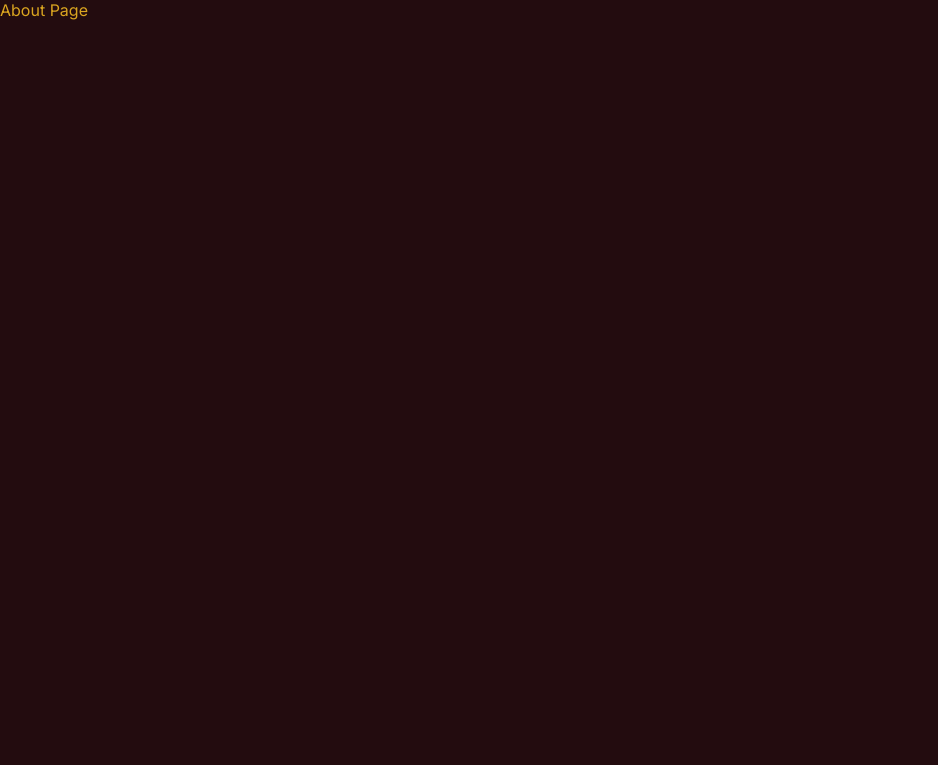
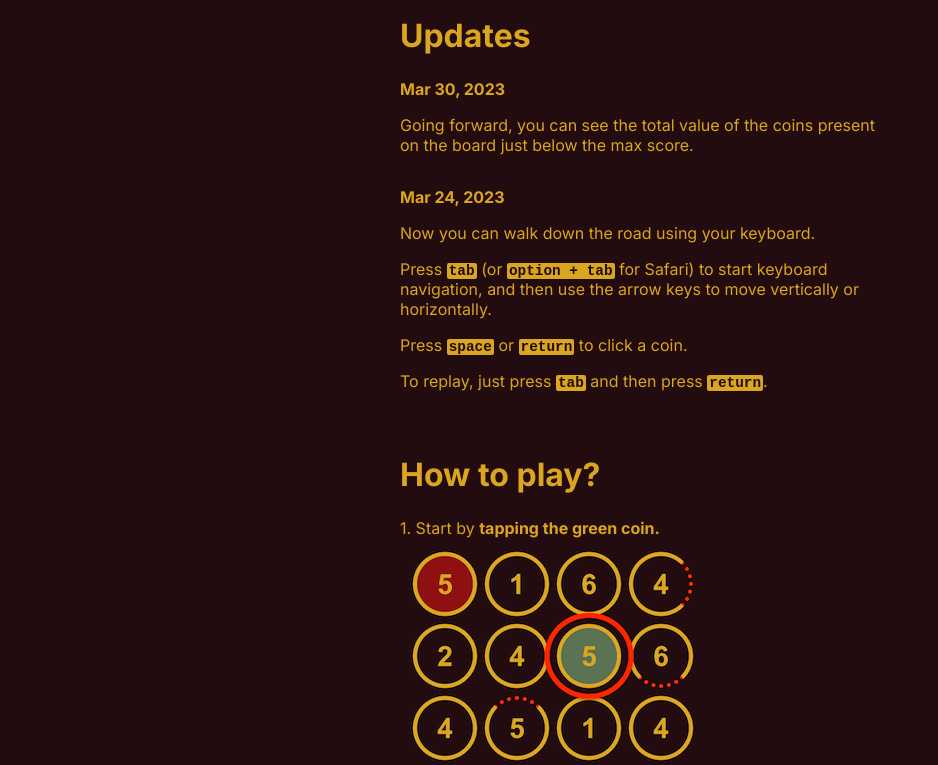
Before and after one commit to ra-jeev/goldroad, a Next.js app: page /about in a window 1280 px wide. Shown: the top 765 px of the page, without its empty margins (0-938 px from the left). Built offline with nearby package versions, Linux system fonts and the light colour scheme.

Commit message:
feat: add about page

```diff
--- /dev/null
+++ b/app/about/page.module.css
@@ -0,0 +1,52 @@
+.about-container {
+  display: flex;
+  flex-direction: column;
+  align-items: center;
+  gap: 1rem;
+}
+
+.about-section {
+  padding: 1rem;
+  width: 100%;
+}
+
+.title {
+  font-size: 2rem;
+  font-weight: bolder;
+  margin-bottom: 1.5rem;
+}
+
+.about-section p {
+  margin: 0 0 1rem;
+}
+
+.about-footer {
+  margin-top: 2rem;
+  display: flex;
+  flex-direction: column;
+  align-items: center;
+  line-height: 1.5;
+  padding: 1rem;
+  width: 100%;
+}
+
+.play-game-link {
+  line-height: 1;
+  margin-top: 2rem;
+  font-size: 1.25rem;
+}
+
+.kbd {
+  background-color: rgb(var(--ui-foreground));
+  color: rgb(var(--ui-background));
+  padding: 0 2px;
+  border-radius: 2px;
+  font-size: 0.9rem;
+}
+
+@media screen and (min-width: 768px) {
+  .about-footer,
+  .about-section {
+    max-width: 32rem;
+  }
+}
--- a/app/about/page.tsx
+++ b/app/about/page.tsx
@@ -1,3 +1,145 @@
+import Link from 'next/link';
+import HowToPlay from '@/app/ui/how-to-play';
+import styles from '@/app/about/page.module.css';
+
 export default function Page() {
-  return <p>About Page</p>;
+  return (
+    <div className={styles['about-container']}>
+      <div className={styles['about-section']}>
+        <div className={styles.title}>Updates</div>
+        <div style={{ marginBottom: '1rem' }}>
+          <strong>Mar 30, 2023</strong>
+        </div>
+        <p>
+          Going forward, you can see the total value of the coins present on the
+          board just below the max score.
+        </p>
+        <div style={{ marginTop: '2rem', marginBottom: '1rem' }}>
+          <strong>Mar 24, 2023</strong>
+        </div>
+        <p>Now you can walk down the road using your keyboard.</p>
+        <p>
+          Press{' '}
+          <kbd className={styles.kbd}>
+            <strong>tab</strong>
+          </kbd>{' '}
+          (or{' '}
+          <kbd className={styles.kbd}>
+            <strong>option + tab</strong>
+          </kbd>{' '}
+          for Safari) to start keyboard navigation, and then use the arrow keys
+          to move vertically or horizontally.
+        </p>
+        <p>
+          Press{' '}
+          <kbd className={styles.kbd}>
+            <strong>space</strong>
+          </kbd>{' '}
+          or{' '}
+          <kbd className={styles.kbd}>
+            <strong>return</strong>
+          </kbd>{' '}
+          to click a coin.
+        </p>
+        <p>
+          To replay, just press{' '}
+          <kbd className={styles.kbd}>
+            <strong>tab</strong>
+          </kbd>{' '}
+          and then press{' '}
+          <kbd className={styles.kbd}>
+            <strong>return</strong>
+          </kbd>
+          .
+        </p>
+      </div>
+
+      <div className={styles['about-section']}>
+        <div className={styles.title}>How to play?</div>
+        <HowToPlay />
+        <div className={styles['play-game-link']}>
+          <Link className={styles['about-link']} href='/'>
+            Walk down today&apos;s road
+          </Link>
+          <br />
+          <br />
+          <Link className={styles['about-link']} href='/games'>
+            Looking for past roads?
+          </Link>
+        </div>
+      </div>
+
+      <div className={styles['about-section']}>
+        <div className={styles.title}>About</div>
+        <p>
+          I created this little puzzle game as part of a hackathon. The half
+          formed idea was there in mind for quite some time, the hackathon
+          provided the urgency it needed :-).
+        </p>
+        <p>
+          I was mainly inspired by the Figure game (by{' '}
+          <a
+            className={styles['about-link']}
+            href='https://twitter.com/sumul'
+            target='_blank'
+            rel='noreferrer'
+          >
+            @sumul
+          </a>
+          ) which I&apos;m still a regular player of.
+        </p>
+        <p>
+          I hope that you&apos;ve as much fun playing this game as I had
+          creating it. If you&apos;ve any feedback, or want to get in touch with
+          me, please use the links at the bottom of this page.
+        </p>
+      </div>
+      <div className={styles['about-section']}>
+        <div className={styles.title}>Privacy Policy</div>
+        <p>
+          The game&apos;s privacy policy is very simple. I use a privacy first
+          analytics tool Umami for keeping track of general game performance and
+          any issues. No private information is collected from you.
+        </p>
+        <p>
+          Your email address (should you choose to sign in) is used to merge
+          your playing history across different browsers on your phone / laptop.
+        </p>
+      </div>
+      <div className={styles['about-footer']}>
+        <div style={{ marginBottom: '1rem' }}>
+          Follow GoldRoad on Twitter{' '}
+          <a
+            className={styles['about-link']}
+            href='https://twitter.com/thegoldroad'
+            target='_blank'
+            rel='noreferrer'
+          >
+            @TheGoldRoad
+          </a>
+        </div>
+
+        <div>
+          Made with ❤️ & coffee, by{' '}
+          <a
+            className={styles['about-link']}
+            href='https://twitter.com/ra_jeeves'
+            target='_blank'
+            rel='noreferrer'
+          >
+            @ra_jeeves
+          </a>
+        </div>
+        <div>
+          For feedback, or anything else{' '}
+          <a
+            className={styles['about-link']}
+            href='mailto:i.rarsh@gmail.com?subject=[GoldRoad]'
+          >
+            Contact me
+          </a>
+        </div>
+      </div>
+    </div>
+  );
 }
```
